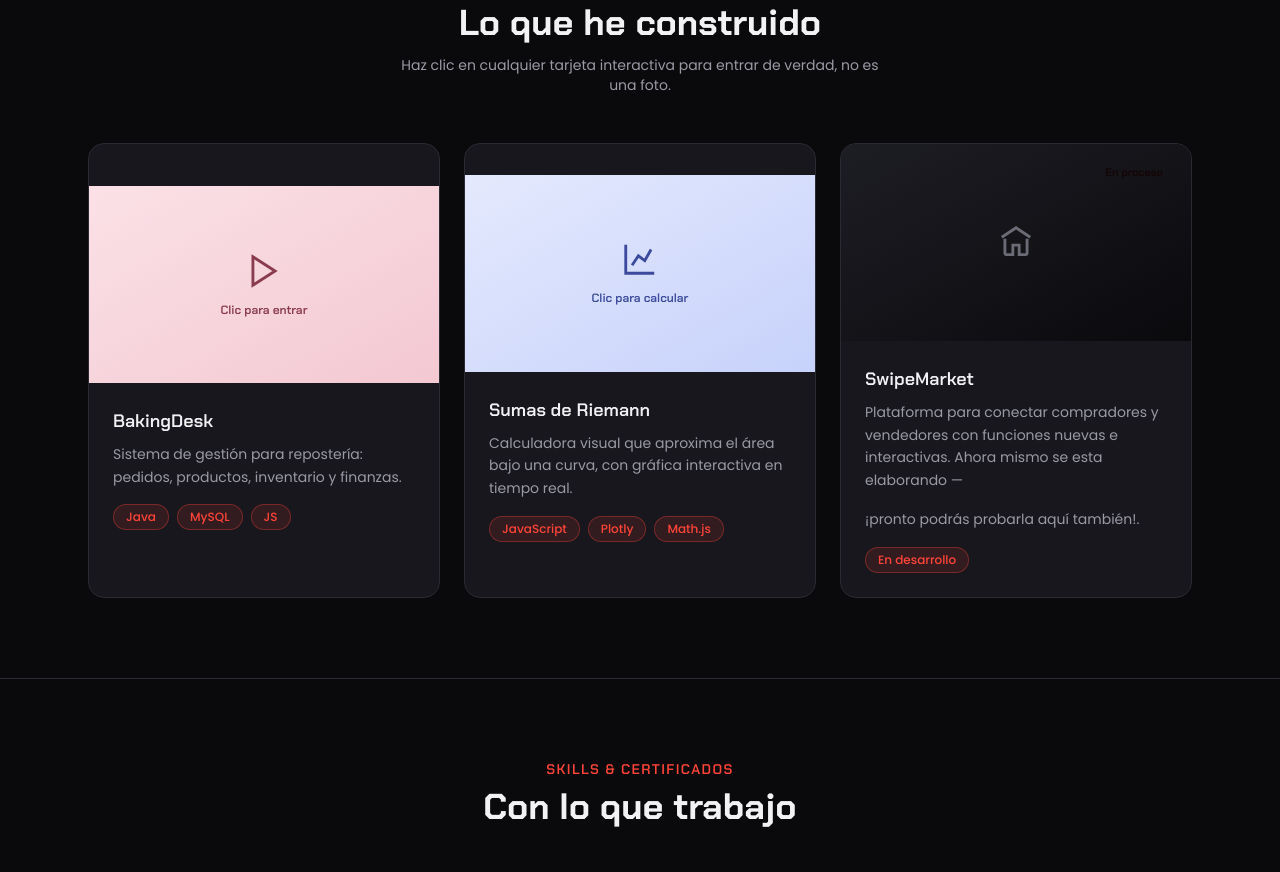
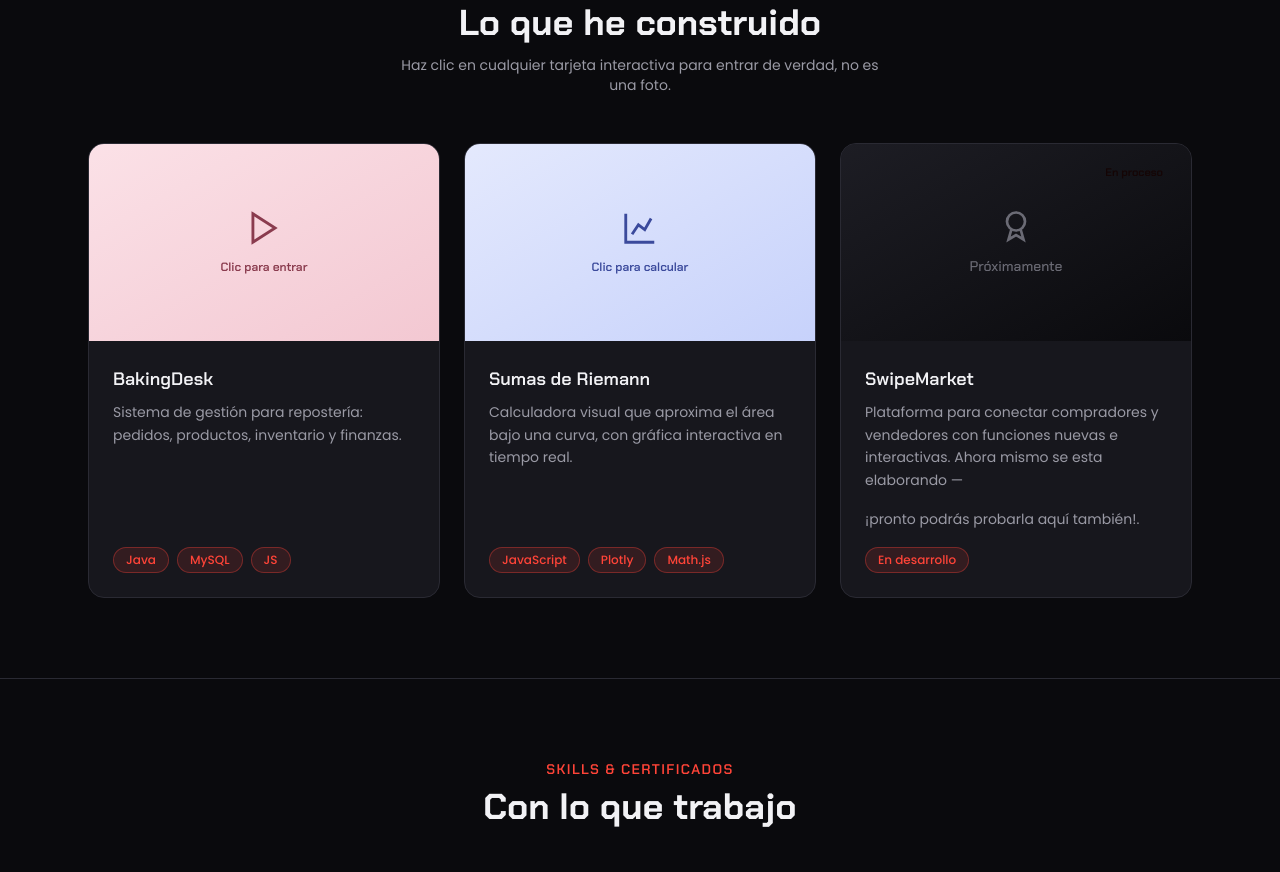
Before and after one commit to 253439-ux/portafolio-landing, a plain HTML site: page index.html in a window 1280 px wide. Shown: the part 2114-2986 px from the top of the page. Drawn offline with nearby package versions, Linux system fonts and the light colour scheme.

Commit message:
Update index.html

```diff
--- a/index.html
+++ b/index.html
@@ -258,23 +258,24 @@
     </p>
   </div>
 
-  <div class="grid grid-cols-1 gap-6 md:grid-cols-3">
+  <!-- Contenedor con items-stretch para forzar la misma altura -->
+  <div class="grid grid-cols-1 gap-6 md:grid-cols-3 items-stretch">
     <!-- BakingDesk -->
-    <button class="js-open-demo card group overflow-hidden rounded-2xl text-left"
+    <button class="js-open-demo card group overflow-hidden rounded-2xl text-left flex flex-col h-full"
             data-src="demo/login.html"
             data-label="bakingdesk.demo — usuario: demo / contraseña: demo123">
-      <div class="flex aspect-video items-center justify-center bg-gradient-to-br from-[#FBE1E7] to-[#F3C8D2]">
+      <div class="flex aspect-video w-full items-center justify-center bg-gradient-to-br from-[#FBE1E7] to-[#F3C8D2]">
         <div class="flex flex-col items-center gap-3 text-[#8a3b4e]">
           <svg width="38" height="38" viewBox="0 0 24 24" fill="none" stroke="currentColor" stroke-width="1.8"><path d="M5 3l14 9-14 9V3z"/></svg>
           <span class="font-display text-xs font-semibold">Clic para entrar</span>
         </div>
       </div>
-      <div class="p-6">
+      <div class="p-6 flex flex-col flex-grow">
         <h3 class="font-display mb-2 text-lg font-semibold">BakingDesk</h3>
         <p class="mb-4 text-sm leading-relaxed text-[#9A9AA5]">
           Sistema de gestión para repostería: pedidos, productos, inventario y finanzas.
         </p>
-        <div class="flex flex-wrap gap-2">
+        <div class="flex flex-wrap gap-2 mt-auto">
           <span class="tag rounded-full px-3 py-1 text-xs font-medium">Java</span>
           <span class="tag rounded-full px-3 py-1 text-xs font-medium">MySQL</span>
           <span class="tag rounded-full px-3 py-1 text-xs font-medium">JS</span>
@@ -283,21 +284,21 @@
     </button>
 
     <!-- Sumas de Riemann -->
-    <button class="js-open-demo card group overflow-hidden rounded-2xl text-left"
+    <button class="js-open-demo card group overflow-hidden rounded-2xl text-left flex flex-col h-full"
             data-src="demo/riemann/index.html"
             data-label="riemann.demo — calculadora interactiva">
-      <div class="flex aspect-video items-center justify-center bg-gradient-to-br from-[#E4E9FD] to-[#C7D2FB]">
+      <div class="flex aspect-video w-full items-center justify-center bg-gradient-to-br from-[#E4E9FD] to-[#C7D2FB]">
         <div class="flex flex-col items-center gap-3 text-[#3B4A9C]">
           <svg width="38" height="38" viewBox="0 0 24 24" fill="none" stroke="currentColor" stroke-width="1.8"><path d="M3 3v18h18"/><path d="M7 16l4-6 4 3 4-7"/></svg>
           <span class="font-display text-xs font-semibold">Clic para calcular</span>
         </div>
       </div>
-      <div class="p-6">
+      <div class="p-6 flex flex-col flex-grow">
         <h3 class="font-display mb-2 text-lg font-semibold">Sumas de Riemann</h3>
         <p class="mb-4 text-sm leading-relaxed text-[#9A9AA5]">
           Calculadora visual que aproxima el área bajo una curva, con gráfica interactiva en tiempo real.
         </p>
-        <div class="flex flex-wrap gap-2">
+        <div class="flex flex-wrap gap-2 mt-auto">
           <span class="tag rounded-full px-3 py-1 text-xs font-medium">JavaScript</span>
           <span class="tag rounded-full px-3 py-1 text-xs font-medium">Plotly</span>
           <span class="tag rounded-full px-3 py-1 text-xs font-medium">Math.js</span>
@@ -305,15 +306,17 @@
       </div>
     </button>
 
-    <!-- Marketplace: en proceso -->
-    <div class="card relative overflow-hidden rounded-2xl text-left">
+    <!-- SwipeMarket (En proceso) -->
+    <div class="card relative overflow-hidden rounded-2xl text-left flex flex-col h-full">
       <span class="absolute right-4 top-4 z-10 rounded-full bg-accent px-3 py-1 font-display text-[11px] font-semibold text-[#150505]">
         En proceso
       </span>
-      <div class="flex aspect-video items-center justify-center bg-gradient-to-br from-[#1D1D24] to-[#0A0A0D]">
-        <svg width="38" height="38" viewBox="0 0 24 24" fill="none" stroke="#6B6B75" stroke-width="1.8"><path d="M3 9l9-6 9 6"/><path d="M5 10v9a1 1 0 001 1h4v-6h4v6h4a1 1 0 001-1v-9"/></svg>
+      <div class="flex aspect-video w-full flex-col items-center justify-center gap-3 bg-gradient-to-br from-[#1D1D24] to-[#0A0A0D]">
+        <!-- Icono modificado al estilo medallas "Próximamente" -->
+        <svg width="36" height="36" viewBox="0 0 24 24" fill="none" stroke="#6B6B75" stroke-width="1.8"><circle cx="12" cy="9" r="6"/><path d="M9 14l-2 7 5-3 5 3-2-7"/></svg>
+        <span class="font-display text-sm text-[#6B6B75]">Próximamente</span>
       </div>
-      <div class="p-6">
+      <div class="p-6 flex flex-col flex-grow">
         <h3 class="font-display mb-2 text-lg font-semibold">SwipeMarket</h3>
         <p class="mb-4 text-sm leading-relaxed text-[#9A9AA5]">
           Plataforma para conectar compradores y vendedores con funciones nuevas e interactivas. Ahora mismo se esta elaborando —
@@ -321,7 +324,7 @@
          <p class="mb-4 text-sm leading-relaxed text-[#9A9AA5]">
           ¡pronto podrás probarla aquí también!.
          </p>
-        <div class="flex flex-wrap gap-2">
+        <div class="flex flex-wrap gap-2 mt-auto">
           <span class="tag rounded-full px-3 py-1 text-xs font-medium">En desarrollo</span>
         </div>
       </div>
```
